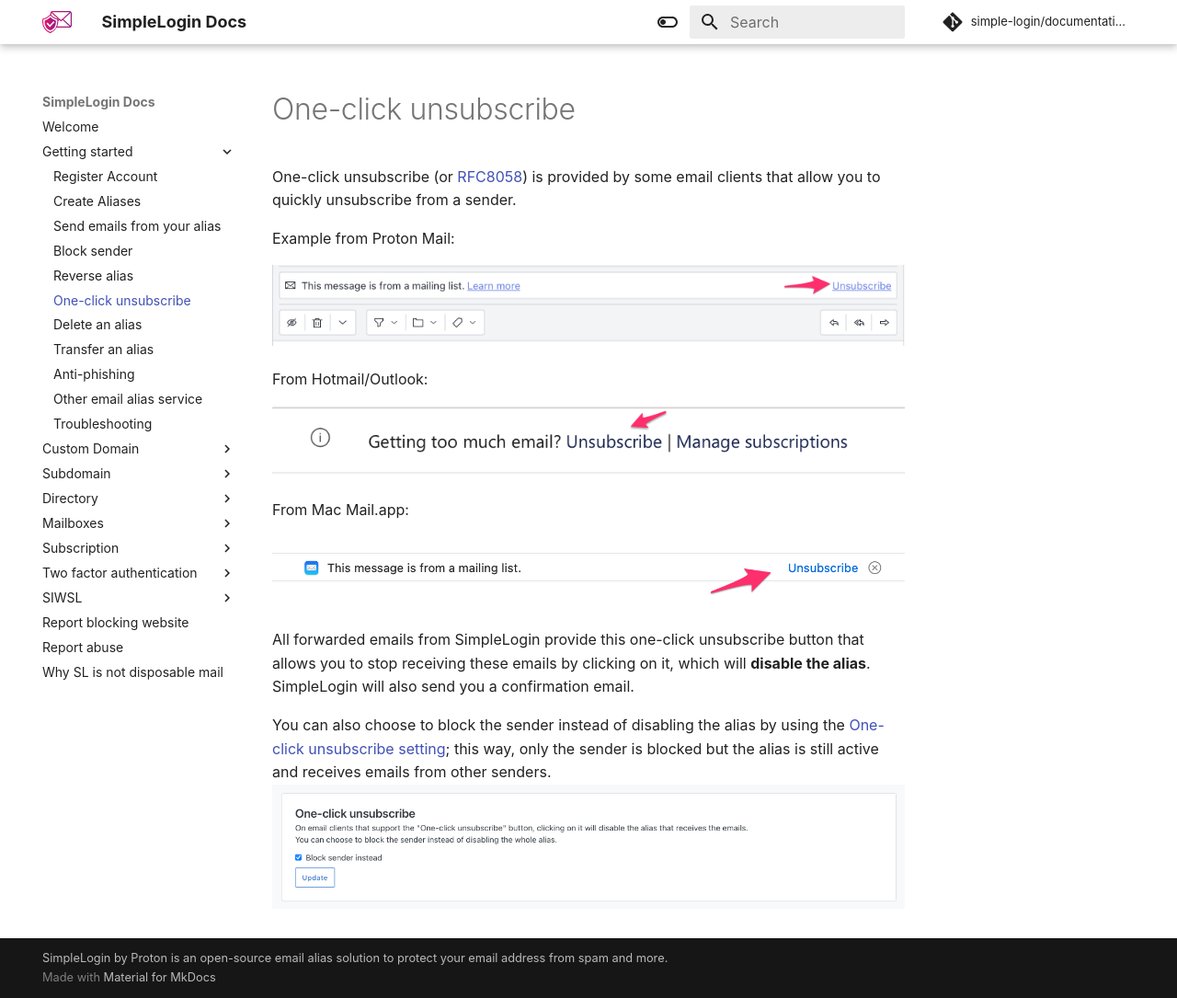
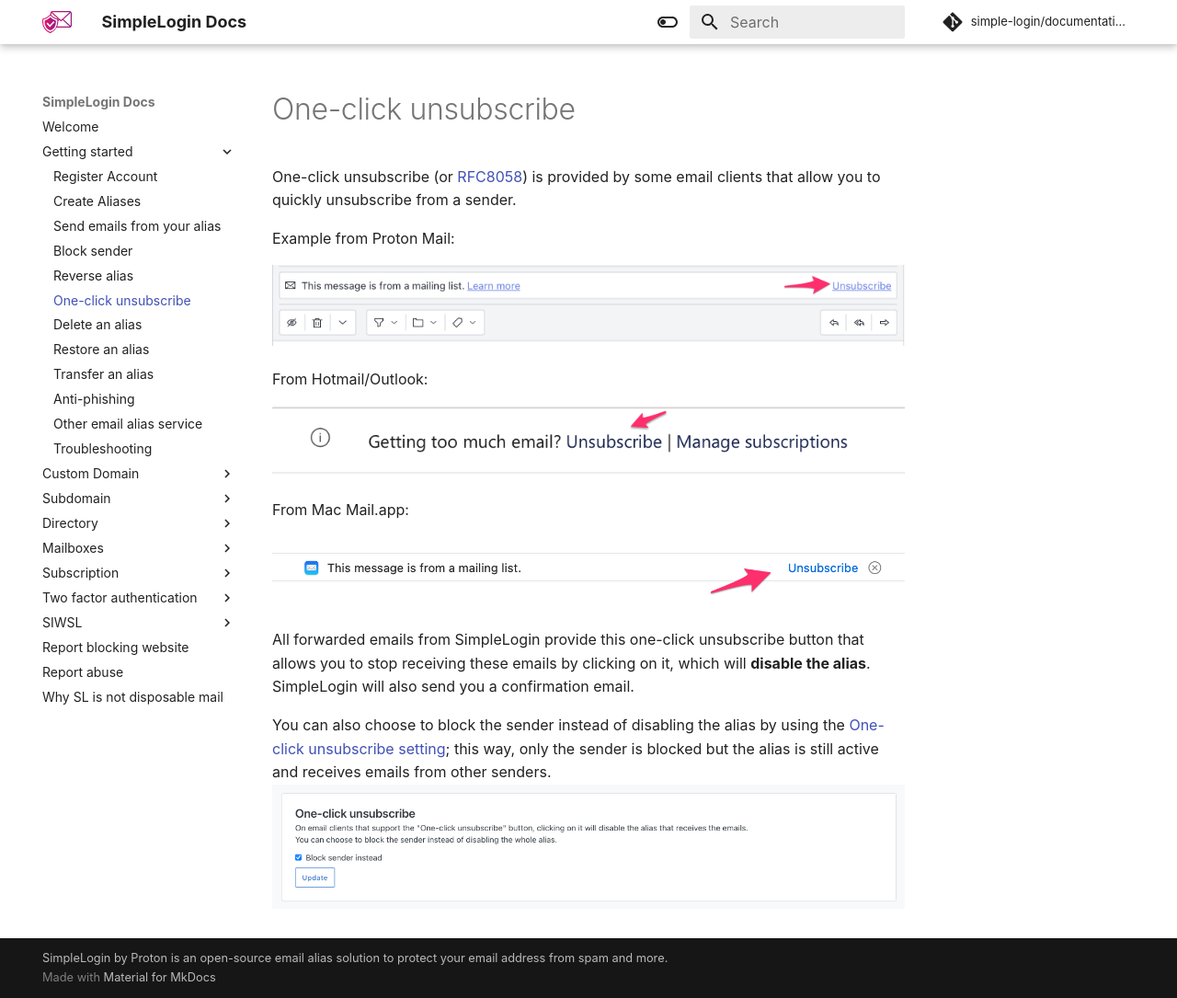
Before and after one commit to simple-login/documentation, an MkDocs documentation site: the page built from docs/getting-started/one-click-unsubscribe.md, in a window 1280 px wide and 1085 px high. Shown: the whole window at 92% size. Built offline with MkDocs 1.6.1 and Material for MkDocs 9.7.7, drawn with Linux system fonts in a browser that asks for light colours; comment, search, counter and statistics services are not loaded.

Commit message:
Adds restore-alias menu item to sidebar.

```diff
--- a/mkdocs.yml
+++ b/mkdocs.yml
@@ -45,6 +45,7 @@ nav:
     - Reverse alias: getting-started/reverse-alias.md
     - One-click unsubscribe: getting-started/one-click-unsubscribe.md
     - Delete an alias: getting-started/delete-alias.md
+    - Restore an alias: getting-started/restore-alias.md
     - Transfer an alias: getting-started/transfer-alias.md
     - Anti-phishing: getting-started/anti-phishing.md
     - Other email alias service: getting-started/compatibility-email-alias.md
```
